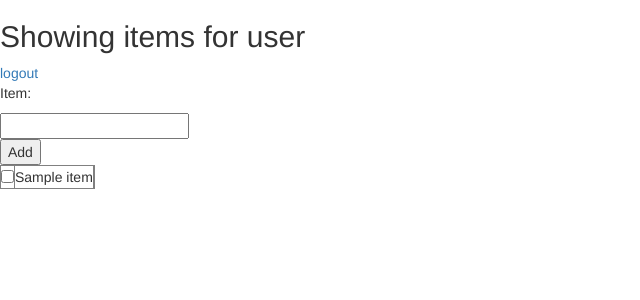
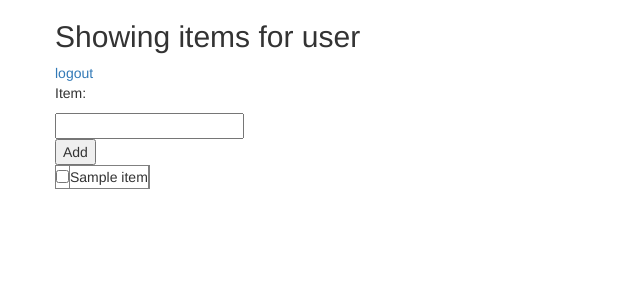
Before and after one commit to JorgeMartinezG/todo_list, a Flask app: template templates/list.html in a window 1280 px wide. Shown: the top 300 px of the page, without its empty margins (0-640 px from the left). Run offline with Flask 2, Linux system fonts and the light colour scheme; the template is opened without the code that fills it: most values are stand-ins (such as "Sample title", 1, 10 or a date in 2020); some libraries are stand-ins or nearby versions.

Commit message:
setting divs within base template

```diff
--- a/templates/base.html
+++ b/templates/base.html
@@ -86,7 +86,13 @@
 </style>
 
 <body>
-	{% block content %}{% endblock %}
+<div class="container">
+    <div class="row">
+        {% block content %}{% endblock %}
+        <p id="response"></p>
+    </div>
+</div>
+
 </body>
 
 <script src="https://cdnjs.cloudflare.com/ajax/libs/jquery/3.3.1/jquery.min.js"></script>
--- a/templates/login.html
+++ b/templates/login.html
@@ -2,8 +2,6 @@
 
 {% block content %}
 
-<div class="container">
-    <div class="row">
 <div class="col-sm-6 col-md-4 col-md-offset-4">
 	<h1 class="text-center login-title">Login</h1>
     <div class="account-wall">
@@ -18,8 +16,6 @@
 
     <a href="/register" class="text-center new-account">Create an account </a>
 </div>
-		<p id="response"></p>
-    </div>
-</div>
+
 
 {% endblock %}
--- a/templates/register.html
+++ b/templates/register.html
@@ -2,8 +2,6 @@
 
 {% block content %}
 
-<div class="container">
-    <div class="row">
 <div class="col-sm-6 col-md-4 col-md-offset-4">
 	<h1 class="text-center login-title">Register</h1>
     <div class="account-wall">
@@ -17,7 +15,5 @@
 	<div id="response"></div>
     </div>
 </div>
-    </div>
-</div>
 
 {% endblock %}
```
Lines whose indentation alone changed are shown as unchanged.
